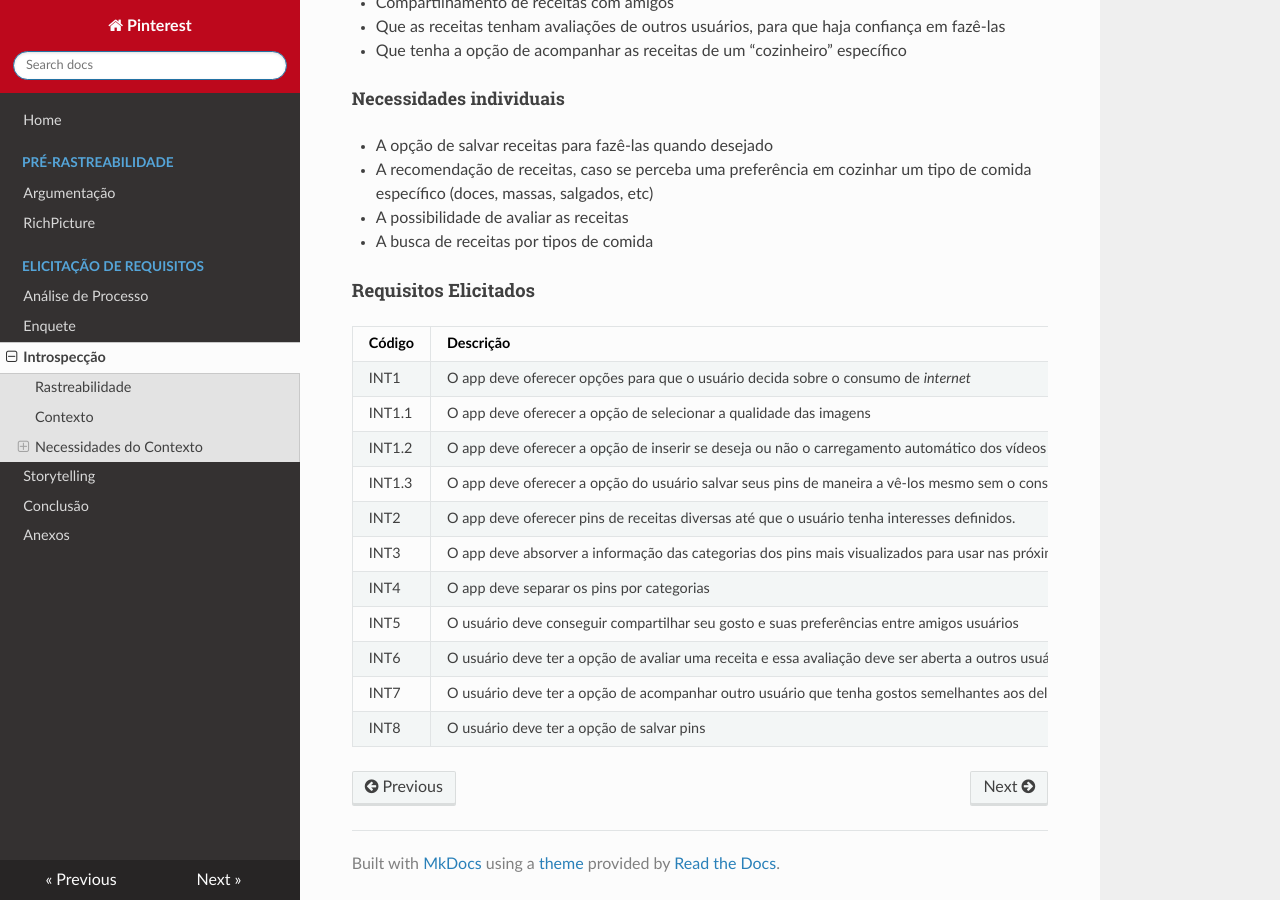
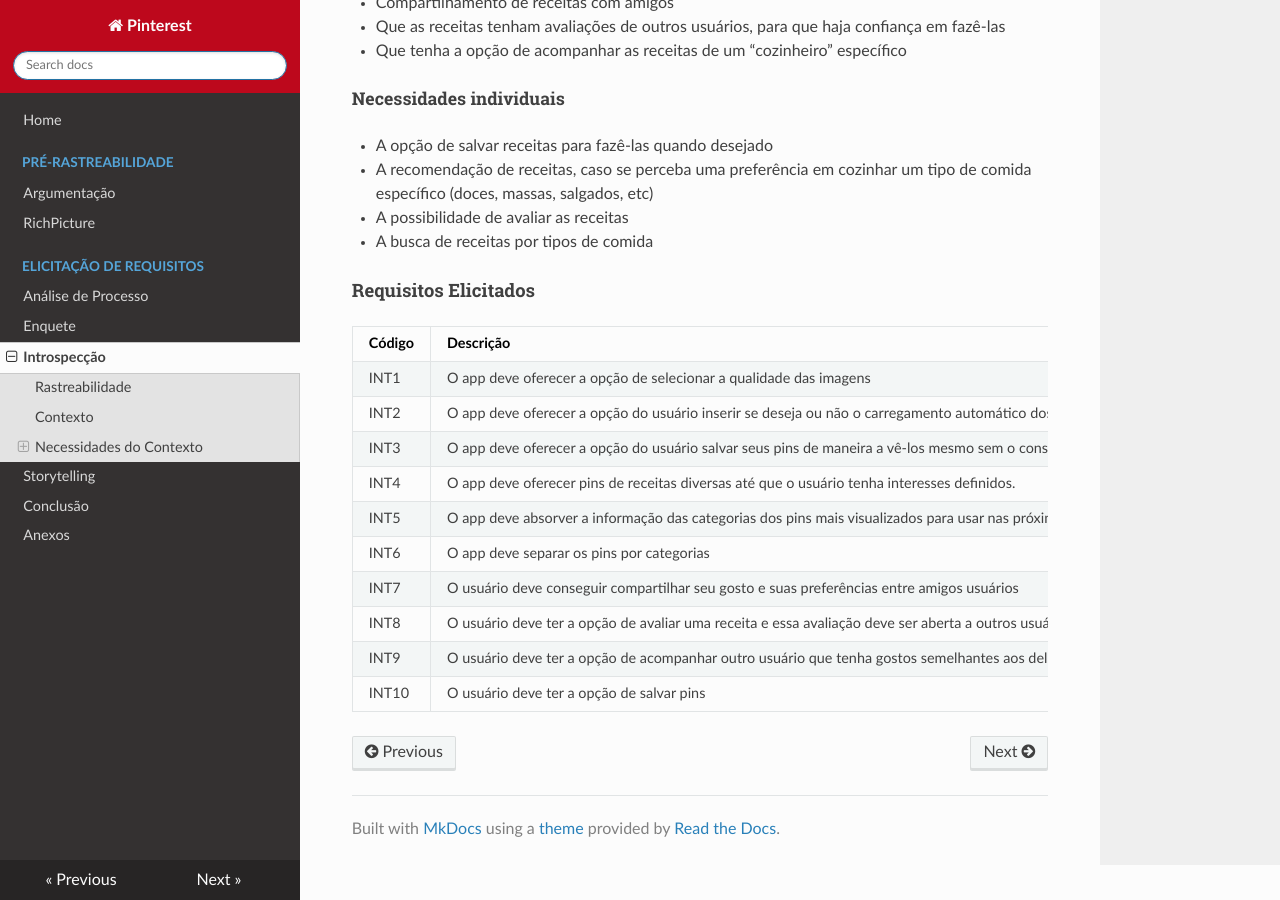
Before and after one commit to joberthrogers18/2018.2-Requisitos-Pinterest, an MkDocs documentation site: the page built from docs/introspeccao.md, in a window 1280 px wide and 900 px high, scrolled down 877 px. Built offline with MkDocs 1.6.1, drawn with Linux system fonts in a browser that asks for light colours; nearby versions of some CDN libraries; old or Windows-style settings are respelled for this version of MkDocs.

Commit message:
Editing requirements table

```diff
--- a/docs/introspeccao.md
+++ b/docs/introspeccao.md
@@ -36,14 +36,13 @@
 
 | Código | Descrição |
 |--|--|
-| INT1 | O app deve oferecer opções para que o usuário decida sobre o consumo de _internet_|
-|INT1.1 | O app deve oferecer a opção de selecionar a qualidade das imagens|
-| INT1.2 | O app deve oferecer a opção de inserir se deseja ou não o carregamento automático dos vídeos|
-| INT1.3 | O app deve oferecer a opção do usuário salvar seus pins de maneira a vê-los mesmo sem o consumo de internet|
-| INT2 | O app deve oferecer pins de receitas diversas até que o usuário tenha interesses definidos. |
-| INT3 | O app deve absorver a informação das categorias dos pins mais visualizados para usar nas próximas recomendações  |
-| INT4 | O app deve separar os pins por categorias |
-| INT5 | O usuário deve conseguir compartilhar seu gosto e suas preferências entre amigos usuários|
-| INT6 | O usuário deve ter a opção de avaliar uma receita e essa avaliação deve ser aberta a outros usuários |
-| INT7 | O usuário deve ter a opção de acompanhar outro usuário que tenha gostos semelhantes aos dele |
-| INT8 | O usuário deve ter a opção de salvar pins |
+|INT1 | O app deve oferecer a opção de selecionar a qualidade das imagens|
+| INT2 | O app deve oferecer a opção do usuário inserir se deseja ou não o carregamento automático dos vídeos|
+| INT3 | O app deve oferecer a opção do usuário salvar seus pins de maneira a vê-los mesmo sem o consumo de internet|
+| INT4 | O app deve oferecer pins de receitas diversas até que o usuário tenha interesses definidos. |
+| INT5 | O app deve absorver a informação das categorias dos pins mais visualizados para usar nas próximas recomendações  |
+| INT6 | O app deve separar os pins por categorias |
+| INT7 | O usuário deve conseguir compartilhar seu gosto e suas preferências entre amigos usuários|
+| INT8 | O usuário deve ter a opção de avaliar uma receita e essa avaliação deve ser aberta a outros usuários |
+| INT9 | O usuário deve ter a opção de acompanhar outro usuário que tenha gostos semelhantes aos dele |
+| INT10 | O usuário deve ter a opção de salvar pins |
```
Also changed, not shown: docs/conclusao_elicitacao.md (+10 -11 lines).
